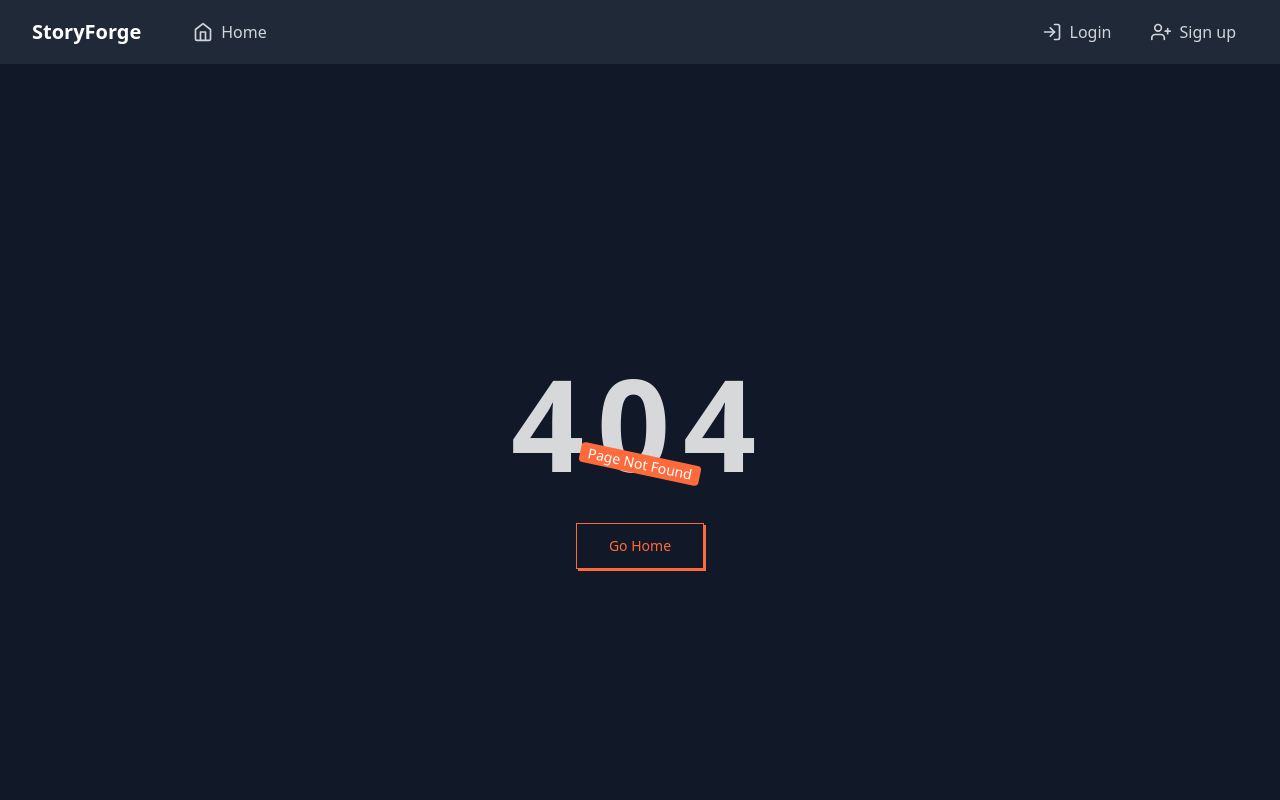
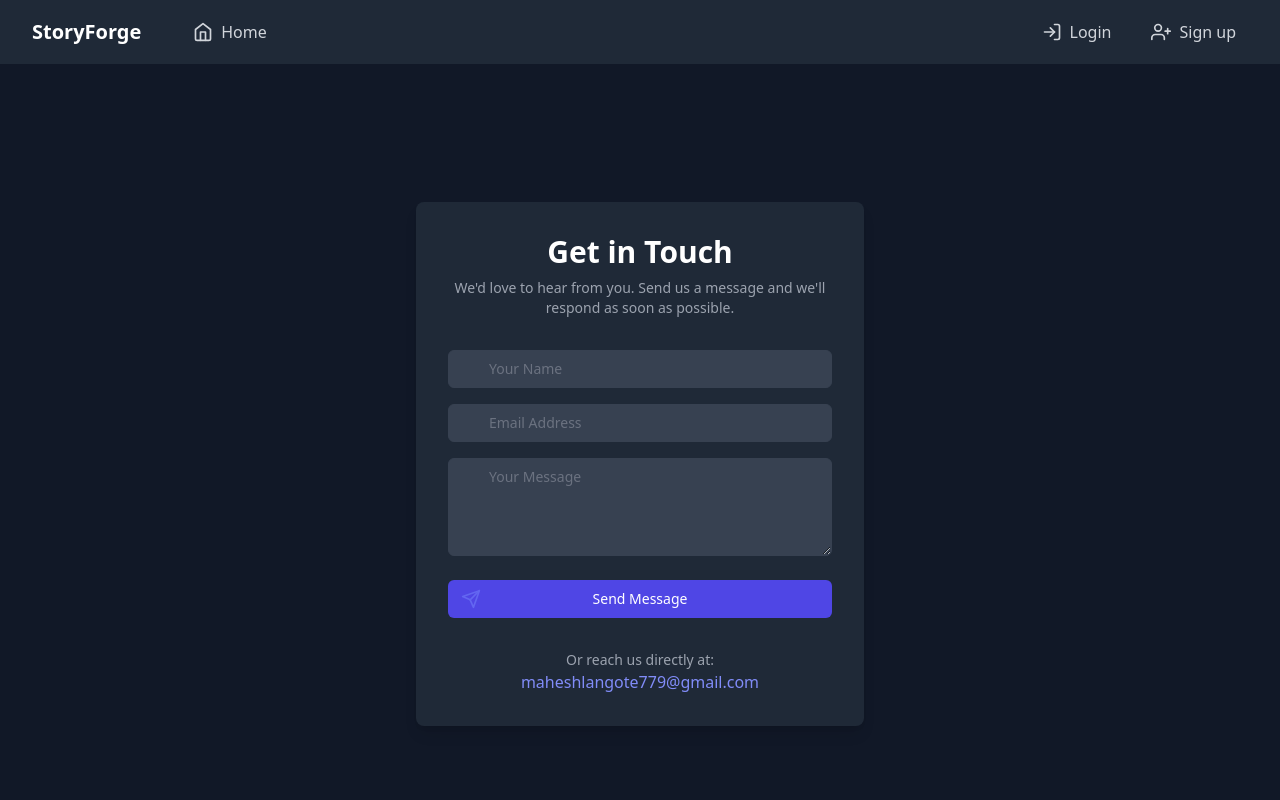
Before and after one commit to Mahesh-Langote/blog-app-client, a React (Vite) app: page /contact in a window 1280 px wide. Shown: the top 800 px of the page. Built offline with nearby package versions, Linux system fonts and the light colour scheme.

Commit message:
Added contact form

```diff
--- a/package.json
+++ b/package.json
@@ -10,10 +10,12 @@
     "preview": "vite preview"
   },
   "dependencies": {
+    "@emailjs/browser": "^4.4.1",
     "@tailwindcss/typography": "^0.5.14",
     "axios": "^1.7.4",
     "dompurify": "^3.1.6",
     "dotenv": "^16.4.5",
+    "emailjs": "^4.0.3",
     "framer-motion": "^11.3.28",
     "jwt-decode": "^4.0.0",
     "react": "^18.3.1",
--- a/src/App.jsx
+++ b/src/App.jsx
@@ -13,6 +13,7 @@ import UserProfile from './components/UserProfile';
 import OtherUserProfile from './components/OtherUserProfile';
 import EditPost from './components/EditPost';
 import NotFound from './pages/NotFound';
+import ContactForm from './components/ContactForm';
 
 // Custom PrivateRoute component
 const PrivateRoute = ({ children }) => {
@@ -62,6 +63,7 @@ function App() {
         <Route path="/posts/:id/edit" element={<EditPost />} />
         <Route path="/users/:id" element={<OtherUserProfile />} />
         <Route path="*" element={<NotFound />} />
+        <Route path="/contact" element={<ContactForm />} />
 
       </Routes>
       <Footer />
--- /dev/null
+++ b/src/components/ContactForm.jsx
@@ -0,0 +1,185 @@
+import React, { useState, useRef } from 'react';
+import { toast } from 'react-toastify';
+import { FiUser, FiMail, FiMessageSquare, FiSend } from 'react-icons/fi';
+import { motion, AnimatePresence } from 'framer-motion';
+import emailjs from '@emailjs/browser';
+
+const ContactForm = () => {
+  const [formData, setFormData] = useState({
+    user_name: '',
+    user_email: '',
+    message: '',
+  });
+  const [isSubmitting, setIsSubmitting] = useState(false);
+  const formRef = useRef();
+
+  const handleChange = (e) => {
+    setFormData({ ...formData, [e.target.name]: e.target.value });
+  };
+
+  const handleSubmit = async (e) => {
+    e.preventDefault();
+    setIsSubmitting(true);
+    try {
+      const result = await emailjs.sendForm(
+        'service_mg6toas', // Replace with your EmailJS service ID
+        'template_ang6gnp', // Replace with your EmailJS template ID
+        formRef.current,
+        'vvJ6z4OyTlw2oPNLJ' // Replace with your EmailJS user ID
+      );
+      console.log('EmailJS result:', result.text);
+      toast.success('Message sent successfully!');
+      setFormData({ user_name: '', user_email: '', message: '' });
+    } catch (error) {
+      console.error('Submission error:', error);
+      toast.error('Failed to send message. Please try again.');
+    } finally {
+      setIsSubmitting(false);
+    }
+  };
+
+  return (
+    <div className="bg-gray-900 min-h-screen flex items-center justify-center py-12 px-4 sm:px-6 lg:px-8">
+      <motion.div
+        initial={{ opacity: 0, y: 20 }}
+        animate={{ opacity: 1, y: 0 }}
+        transition={{ duration: 0.5 }}
+        className="max-w-md w-full space-y-8 bg-gray-800 p-8 rounded-lg shadow-lg"
+      >
+        <div>
+          <motion.h2
+            initial={{ opacity: 0 }}
+            animate={{ opacity: 1 }}
+            transition={{ delay: 0.2, duration: 0.5 }}
+            className="text-center text-3xl font-extrabold text-white"
+          >
+            Get in Touch
+          </motion.h2>
+          <motion.p
+            initial={{ opacity: 0 }}
+            animate={{ opacity: 1 }}
+            transition={{ delay: 0.4, duration: 0.5 }}
+            className="mt-2 text-center text-sm text-gray-400"
+          >
+            We'd love to hear from you. Send us a message and we'll respond as soon as possible.
+          </motion.p>
+        </div>
+        <form className="mt-8 space-y-6" onSubmit={handleSubmit} ref={formRef}>
+          <div className="space-y-4">
+            <InputField
+              icon={<FiUser />}
+              type="text"
+              name="user_name"
+              placeholder="Your Name"
+              value={formData.user_name}
+              onChange={handleChange}
+            />
+            <InputField
+              icon={<FiMail />}
+              type="email"
+              name="user_email"
+              placeholder="Email Address"
+              value={formData.user_email}
+              onChange={handleChange}
+            />
+            <TextAreaField
+              icon={<FiMessageSquare />}
+              name="message"
+              placeholder="Your Message"
+              value={formData.message}
+              onChange={handleChange}
+            />
+          </div>
+
+          <div>
+            <motion.button
+              type="submit"
+              disabled={isSubmitting}
+              className={`group relative w-full flex justify-center py-2 px-4 border border-transparent text-sm font-medium rounded-md text-white bg-indigo-600 hover:bg-indigo-700 focus:outline-none focus:ring-2 focus:ring-offset-2 focus:ring-indigo-500 ${isSubmitting ? 'opacity-50 cursor-not-allowed' : ''}`}
+              whileHover={{ scale: 1.05 }}
+              whileTap={{ scale: 0.95 }}
+            >
+              <span className="absolute left-0 inset-y-0 flex items-center pl-3">
+                <FiSend className="h-5 w-5 text-indigo-500 group-hover:text-indigo-400" aria-hidden="true" />
+              </span>
+              {isSubmitting ? 'Sending...' : 'Send Message'}
+            </motion.button>
+          </div>
+        </form>
+        <AnimatePresence>
+          {isSubmitting && (
+            <motion.div
+              initial={{ opacity: 0 }}
+              animate={{ opacity: 1 }}
+              exit={{ opacity: 0 }}
+              className="mt-4 text-center text-sm text-indigo-400"
+            >
+              Sending your message...
+            </motion.div>
+          )}
+        </AnimatePresence>
+        <motion.div
+          initial={{ opacity: 0 }}
+          animate={{ opacity: 1 }}
+          transition={{ delay: 0.6, duration: 0.5 }}
+          className="mt-6 text-center"
+        >
+          <p className="text-sm text-gray-400">
+            Or reach us directly at:
+          </p>
+          <a href="mailto:maheshlangote779@gmail.com" className="text-indigo-400 hover:text-indigo-300 transition-colors duration-300">
+            maheshlangote779@gmail.com
+          </a>
+        </motion.div>
+      </motion.div>
+    </div>
+  );
+};
+
+const InputField = ({ icon, type, name, placeholder, value, onChange }) => (
+  <motion.div
+    className="relative"
+    initial={{ opacity: 0, y: 20 }}
+    animate={{ opacity: 1, y: 0 }}
+    transition={{ duration: 0.3 }}
+  >
+    <div className="absolute inset-y-0 left-0 pl-3 flex items-center pointer-events-none">
+      {React.cloneElement(icon, { className: "h-5 w-5 text-gray-400" })}
+    </div>
+    <input
+      type={type}
+      name={name}
+      id={name}
+      required
+      className="appearance-none rounded-md relative block w-full px-3 py-2 pl-10 border border-gray-700 placeholder-gray-500 text-white bg-gray-700 focus:outline-none focus:ring-2 focus:ring-indigo-500 focus:border-indigo-500 focus:z-10 sm:text-sm transition-all duration-300"
+      placeholder={placeholder}
+      value={value}
+      onChange={onChange}
+    />
+  </motion.div>
+);
+
+const TextAreaField = ({ icon, name, placeholder, value, onChange }) => (
+  <motion.div
+    className="relative"
+    initial={{ opacity: 0, y: 20 }}
+    animate={{ opacity: 1, y: 0 }}
+    transition={{ duration: 0.3, delay: 0.1 }}
+  >
+    <div className="absolute top-3 left-3 pointer-events-none">
+      {React.cloneElement(icon, { className: "h-5 w-5 text-gray-400" })}
+    </div>
+    <textarea
+      name={name}
+      id={name}
+      required
+      className="appearance-none rounded-md relative block w-full px-3 py-2 pl-10 border border-gray-700 placeholder-gray-500 text-white bg-gray-700 focus:outline-none focus:ring-2 focus:ring-indigo-500 focus:border-indigo-500 focus:z-10 sm:text-sm transition-all duration-300"
+      placeholder={placeholder}
+      value={value}
+      onChange={onChange}
+      rows="4"
+    ></textarea>
+  </motion.div>
+);
+
+export default ContactForm;
--- a/src/components/Footer.jsx
+++ b/src/components/Footer.jsx
@@ -17,9 +17,8 @@ const Footer = () => {
             <h4 className="text-white font-medium mb-4">Quick Links</h4>
             <ul className="space-y-2">
               <li><Link to="/" className="hover:text-white transition-colors duration-300">Home</Link></li>
-              <li><Link to="/about" className="hover:text-white transition-colors duration-300">About</Link></li>
-              <li><Link to="/categories" className="hover:text-white transition-colors duration-300">Categories</Link></li>
-              <li><Link to="/contact" className="hover:text-white transition-colors duration-300">Contact</Link></li>
+              <li><Link to="https://maheshlangote.online" target='#' className="hover:text-white transition-colors duration-300">About</Link></li>
+               <li><Link to="/contact" className="hover:text-white transition-colors duration-300">Contact</Link></li>
             </ul>
           </div>
           <div>
@@ -33,22 +32,13 @@ const Footer = () => {
           <div>
             <h4 className="text-white font-medium mb-4">Connect With Us</h4>
             <div className="flex space-x-4">
-              <a href="https://github.com" target="_blank" rel="noopener noreferrer" className="hover:text-white transition-colors duration-300">
+              <a href="https://github.com/Mahesh-Langote" target="#" rel="noopener noreferrer" className="hover:text-white transition-colors duration-300">
                 <FiGithub className="w-6 h-6" />
               </a>
-              <a href="https://twitter.com" target="_blank" rel="noopener noreferrer" className="hover:text-white transition-colors duration-300">
-                <FiTwitter className="w-6 h-6" />
-              </a>
-              <a href="https://linkedin.com" target="_blank" rel="noopener noreferrer" className="hover:text-white transition-colors duration-300">
+               <a href="https://www.linkedin.com/in/mahesh-langote" target="#" rel="noopener noreferrer" className="hover:text-white transition-colors duration-300">
                 <FiLinkedin className="w-6 h-6" />
               </a>
-              <a href="https://facebook.com" target="_blank" rel="noopener noreferrer" className="hover:text-white transition-colors duration-300">
-                <FiFacebook className="w-6 h-6" />
-              </a>
-              <a href="https://instagram.com" target="_blank" rel="noopener noreferrer" className="hover:text-white transition-colors duration-300">
-                <FiInstagram className="w-6 h-6" />
-              </a>
-            </div>
+             </div>
           </div>
         </div>
         <div className="mt-8 pt-8 border-t border-gray-700 text-center">
--- a/src/pages/Home.jsx
+++ b/src/pages/Home.jsx
@@ -64,7 +64,7 @@ const Home = () => {
   return (
     <div className="min-h-screen bg-gradient-to-b from-gray-900 to-gray-800">
       {/* <Header /> */}
-      <main className="max-w-7xl mx-auto px-4 sm:px-6 lg:px-8 py-12">
+      <main className="bg-gray-900   mx-auto px-4 sm:px-6 lg:px-8 py-12">
         <motion.div
           initial={{ opacity: 0, y: 20 }}
           animate={{ opacity: 1, y: 0 }}
@@ -123,7 +123,7 @@ const SearchBar = ({ onSearch }) => {
       animate={{ opacity: 1, y: 0 }}
       transition={{ duration: 0.6, delay: 0.2 }}
     >
-      <div className="relative max-w-2xl mx-auto">
+      <div className="bg-gray-900 relative max-w-2xl mx-auto">
         <input
           type="text"
           value={query}
```
Also changed, not shown: 1 other file (tests, documents, lock files or other folders).
